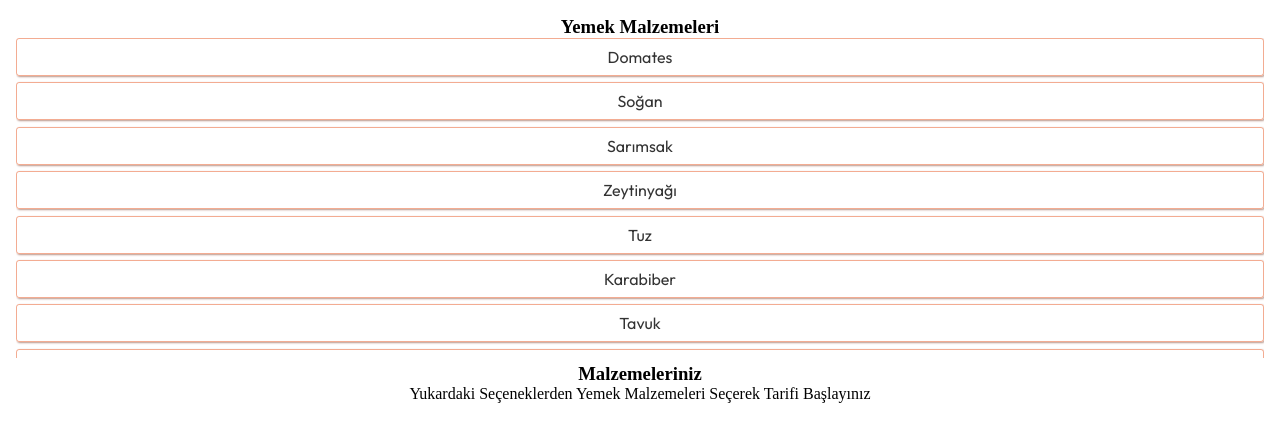
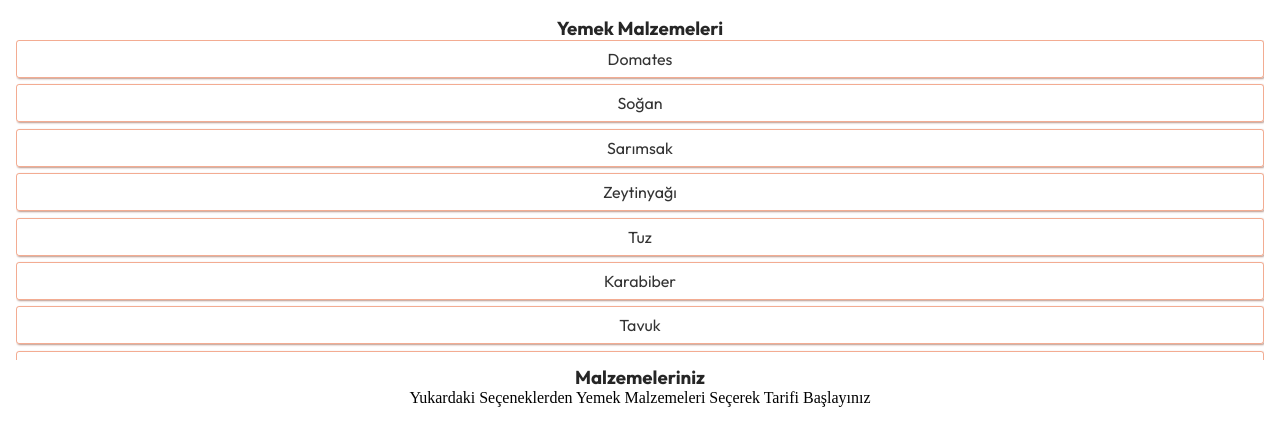
Before and after one commit to fethicansert/Artifical-Chef, a React (Create React App) app in the folder my-app/: page / in a window 1280 px wide. Shown: the top 446 px of the page. Built offline with nearby package versions, Linux system fonts and the light colour scheme.

Commit message:
no message

```diff
--- a/my-app/src/css/foodsuplies.css
+++ b/my-app/src/css/foodsuplies.css
@@ -1,9 +1,21 @@
 @import url('https://fonts.googleapis.com/css2?family=Outfit:wght@100..900&family=Quicksand:wght@300..700&display=swap');
 
 :root {
-    --text-color: rgba(0, 0, 0, 0.8)
+    --sub-header-color : rgba(0, 0, 0, 0.85);;
+    --text-color: rgba(0, 0, 0, 0.8);
 }
 
+h3{
+    color: var(--sub-header-color);
+    font-family: "Outfit", sans-serif;
+}
+
+.food-supluies-list,
+.selected-food-supluies-list {
+    list-style: none;
+    text-align: center;
+    font-family: "Outfit", sans-serif;
+}
 
 .food-supluies-list {
     list-style: none;
@@ -32,14 +44,14 @@
     list-style: none;
     display: flex;
     flex-wrap: wrap;
-    gap: 3px 3px;
+    gap: 0 8px;
 }
 
 .selected-food-supluies-list-item {
     padding: .5rem 0;
     margin-bottom: .4rem;
     border-radius: 3px;
-    box-shadow: 1px 1px 2px rgba(106, 31, 4, 0.466);
-    min-width: 60px;
-    border: 1px solid rgba(230, 77, 22, 0.466);
+    box-shadow: 1px 1px 2px rgba(28, 106, 4, 0.466);
+    min-width: 80px;
+    border: 1px solid rgba(22, 230, 67, 0.466);
 }
```
